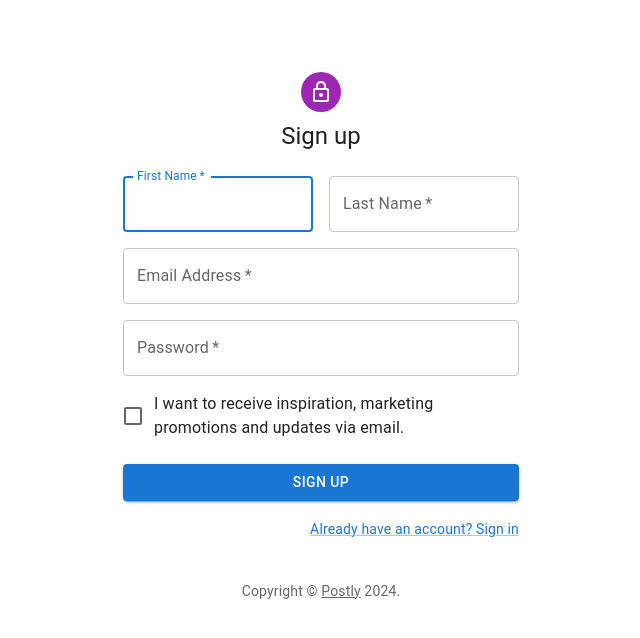
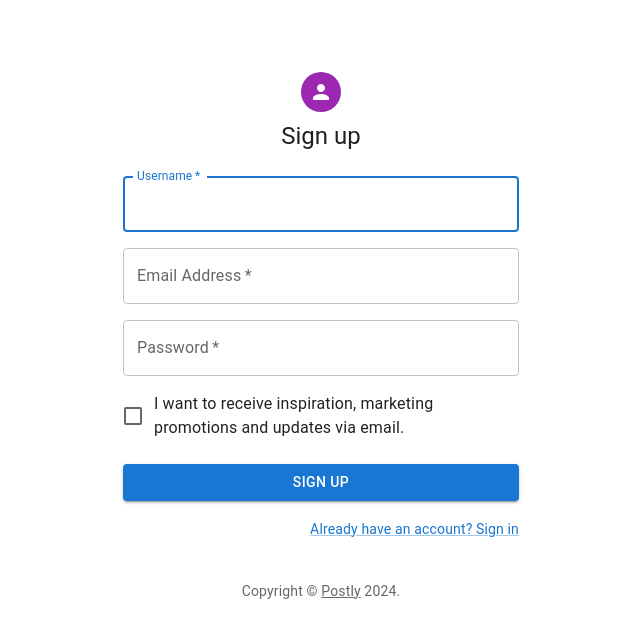
Before and after one commit to Fla1ly/Postly, a React (Vite) app: page /signup in a window 1280 px wide. Shown: the top 638 px of the page, without its empty margins (319-959 px from the left). Built offline with nearby package versions, Linux system fonts and the light colour scheme; the HTML template or start-up script is replaced by a standard one.

Commit message:
commiting changes

```diff
--- a/index.html
+++ b/index.html
@@ -2,7 +2,7 @@
 <html lang="en">
   <head>
     <meta charset="UTF-8" />
-    <link rel="icon" type="image/svg+xml" href="/vite.svg" />
+    <link rel="icon" type="image/svg+xml" href="/dist/p.svg" />
     <meta name="viewport" content="width=device-width, initial-scale=1.0" />
     <title>Postly</title>
   </head>
--- a/src/pages/Signup.tsx
+++ b/src/pages/Signup.tsx
@@ -1,4 +1,4 @@
-import * as React from "react";
+import { useState, ChangeEvent, FormEvent } from "react";
 import Avatar from "@mui/material/Avatar";
 import Button from "@mui/material/Button";
 import CssBaseline from "@mui/material/CssBaseline";
@@ -8,7 +8,7 @@ import Checkbox from "@mui/material/Checkbox";
 import Link from "@mui/material/Link";
 import Grid from "@mui/material/Grid";
 import Box from "@mui/material/Box";
-import LockOutlinedIcon from "@mui/icons-material/LockOutlined";
+import PersonIcon from "@mui/icons-material/Person";
 import Typography from "@mui/material/Typography";
 import Container from "@mui/material/Container";
 import { createTheme, ThemeProvider } from "@mui/material/styles";
@@ -35,13 +35,68 @@ function Copyright(props: any) {
 const defaultTheme = createTheme();
 
 export default function SignUp() {
-  const handleSubmit = (event: React.FormEvent<HTMLFormElement>) => {
+  const [username, setUsername] = useState<string>("");
+  const [email, setEmail] = useState<string>("");
+  const [emailError, setEmailError] = useState<string>("");
+  const [password, setPassword] = useState<string>("");
+  const [submitClicked, setSubmitClicked] = useState<boolean>(false);
+
+  const handleSubmit = async (event: FormEvent) => {
     event.preventDefault();
-    const data = new FormData(event.currentTarget);
-    console.log({
-      email: data.get("email"),
-      password: data.get("password"),
-    });
+
+    const emailRegex = /^[^\s@]+@[^\s@]+\.[^\s@]+$/;
+    const isValidEmail = emailRegex.test(email);
+
+    setSubmitClicked(true);
+
+    if (!isValidEmail) {
+      setEmailError("Please use a valid email");
+      return;
+    }
+
+    const userData = {
+      username: username,
+      email: email,
+      password: password,
+    };
+
+    try {
+      const response = await fetch(
+        "http://localhost:5000/postly/userRegistration",
+        {
+          method: "POST",
+          headers: {
+            "Content-Type": "application/json",
+          },
+          body: JSON.stringify(userData),
+        }
+      );
+
+      if (response.ok) {
+        const data = await response.json();
+        console.log(data);
+      } else {
+        console.error("Failed to sign up");
+      }
+    } catch (error) {
+      console.error("Failed to sign up");
+    }
+  };
+
+  const handleEmailChange = (event: ChangeEvent<HTMLInputElement>) => {
+    const { value } = event.target;
+    setEmail(value);
+
+    if (submitClicked) {
+      const emailRegex = /^[^\s@]+@[^\s@]+\.[^\s@]+$/;
+      const isValidEmail = emailRegex.test(value);
+
+      if (!isValidEmail) {
+        setEmailError("Please use a valid email");
+      } else {
+        setEmailError("");
+      }
+    }
   };
 
   return (
@@ -57,7 +112,7 @@ export default function SignUp() {
           }}
         >
           <Avatar sx={{ m: 1, bgcolor: "secondary.main" }}>
-            <LockOutlinedIcon />
+            <PersonIcon />
           </Avatar>
           <Typography component="h1" variant="h5">
             Sign up
@@ -69,25 +124,16 @@ export default function SignUp() {
             sx={{ mt: 3 }}
           >
             <Grid container spacing={2}>
-              <Grid item xs={12} sm={6}>
+              <Grid item xs={12}>
                 <TextField
                   autoComplete="given-name"
-                  name="firstName"
+                  name="username"
                   required
                   fullWidth
-                  id="firstName"
-                  label="First Name"
+                  id="username"
+                  label="Username"
                   autoFocus
-                />
-              </Grid>
-              <Grid item xs={12} sm={6}>
-                <TextField
-                  required
-                  fullWidth
-                  id="lastName"
-                  label="Last Name"
-                  name="lastName"
-                  autoComplete="family-name"
+                  onChange={(event) => setUsername(event.target.value)}
                 />
               </Grid>
               <Grid item xs={12}>
@@ -98,6 +144,9 @@ export default function SignUp() {
                   label="Email Address"
                   name="email"
                   autoComplete="email"
+                  onChange={handleEmailChange}
+                  error={!!(emailError && submitClicked)}
+                  helperText={emailError}
                 />
               </Grid>
               <Grid item xs={12}>
@@ -109,6 +158,7 @@ export default function SignUp() {
                   type="password"
                   id="password"
                   autoComplete="new-password"
+                  onChange={(event) => setPassword(event.target.value)}
                 />
               </Grid>
               <Grid item xs={12}>
```
Also changed, not shown: public/p.svg (added).
